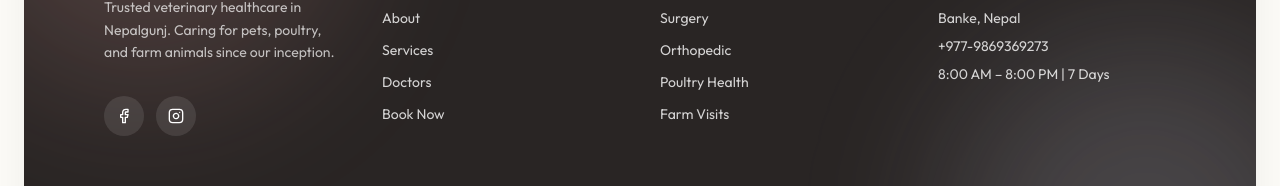
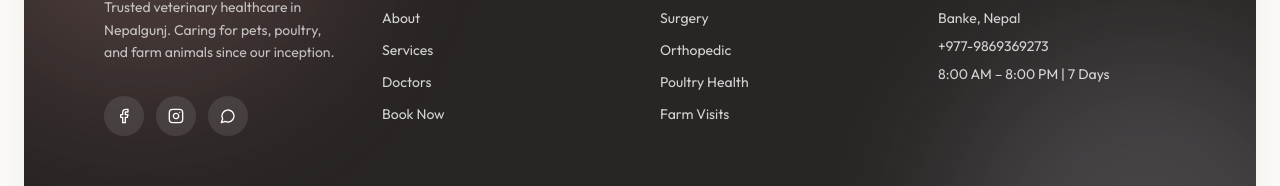
Before and after one commit to asynctharu/horizon_vet_clinic, a React (Vite) app: page / in a window 1280 px wide. Shown: the part 5544-5730 px from the top of the page. Built offline with nearby package versions, Linux system fonts and the light colour scheme; the HTML template or start-up script is replaced by a standard one.

Commit message:
Changes
Co-authored-by: asynctharu <156585165+asynctharu@users.noreply.github.com>

```diff
--- a/src/components/Footer.tsx
+++ b/src/components/Footer.tsx
@@ -31,6 +31,15 @@ const Footer = () => {
                 className="w-10 h-10 pill-rounded bg-white/10 hover:bg-[#FFB7B2] flex items-center justify-center transition-colors"
               >
                 <Instagram className="w-4 h-4" />
+              </a>
+              <a
+                href="https://wa.me/9779765289399"
+                target="_blank"
+                rel="noopener noreferrer"
+                aria-label="WhatsApp"
+                className="w-10 h-10 pill-rounded bg-white/10 hover:bg-[#25D366] flex items-center justify-center transition-colors"
+              >
+                <MessageCircle className="w-4 h-4" />
               </a>
             </div>
           </div>
```
